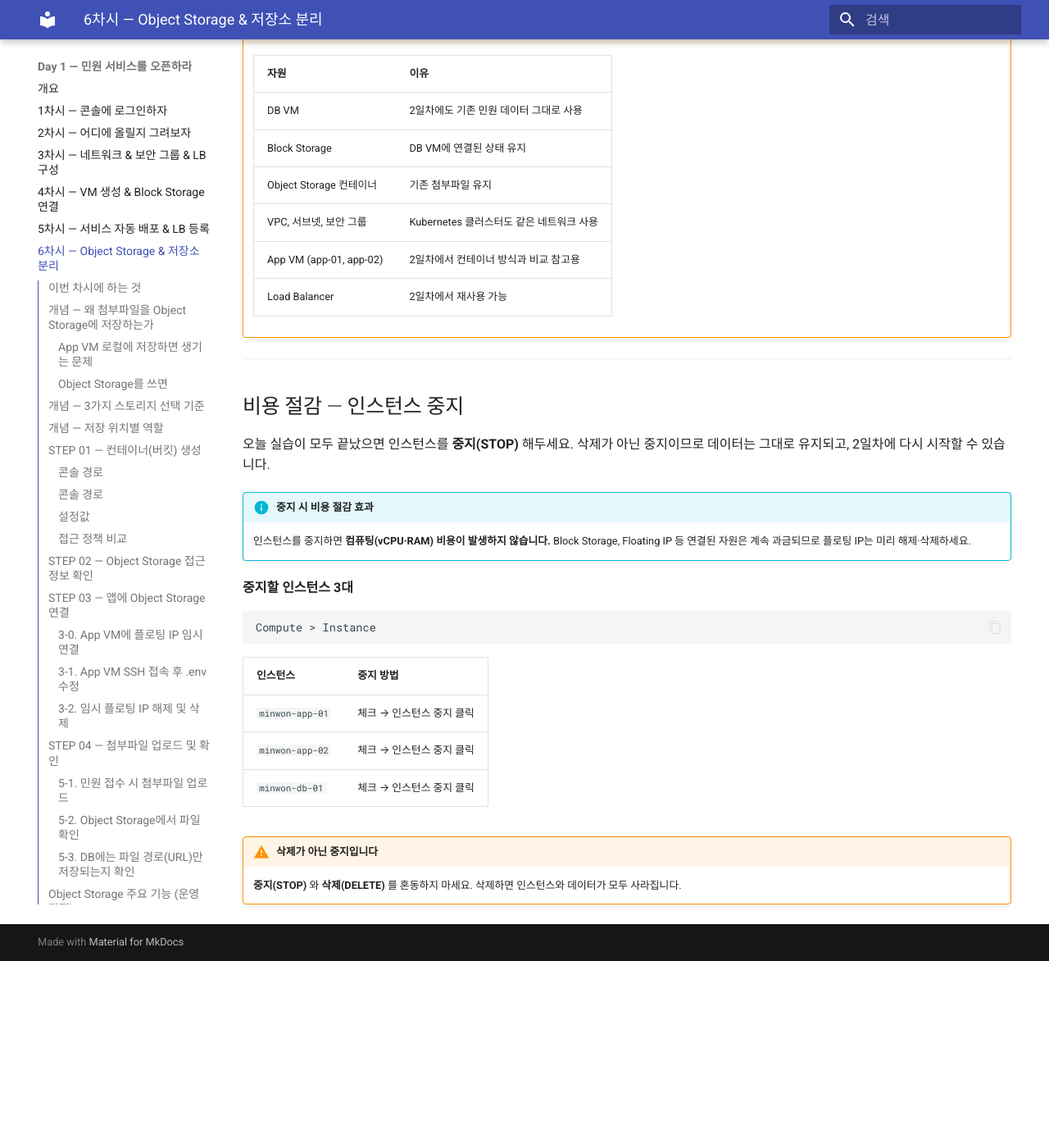
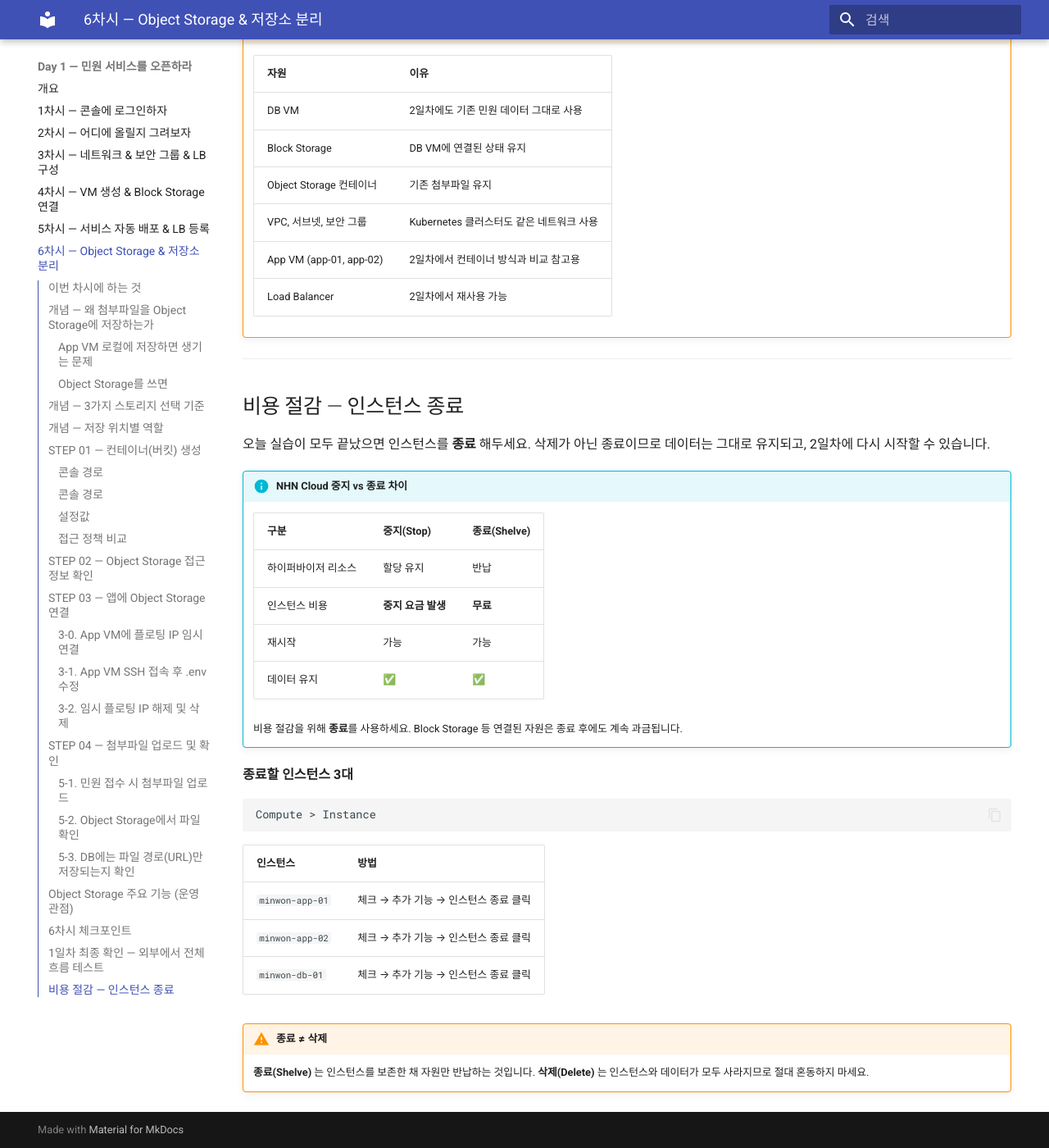
Before and after one commit to skilleat-labs/cloud-native-minwon-lab, an MkDocs documentation site: the page built from docs/day1/session6.md, in a window 1280 px wide and 1400 px high, scrolled down 9782 px. Shown: the whole window at 82% size. Built offline with MkDocs 1.6.1 and Material for MkDocs 9.7.7, drawn with Linux system fonts in a browser that asks for light colours; before the commit the page ends 10954 px from its top, so only the background shows below that.

Commit message:
docs: 인스턴스 중지 → 종료로 변경 및 중지/종료 차이 설명 추가

````diff
--- a/docs/day1/session6.md
+++ b/docs/day1/session6.md
@@ -338,27 +338,34 @@
 
 ---
 
-## 비용 절감 — 인스턴스 중지
+## 비용 절감 — 인스턴스 종료
 
-오늘 실습이 모두 끝났으면 인스턴스를 **중지(STOP)** 해두세요.
-삭제가 아닌 중지이므로 데이터는 그대로 유지되고, 2일차에 다시 시작할 수 있습니다.
+오늘 실습이 모두 끝났으면 인스턴스를 **종료** 해두세요.
+삭제가 아닌 종료이므로 데이터는 그대로 유지되고, 2일차에 다시 시작할 수 있습니다.
 
-!!! info "중지 시 비용 절감 효과"
-    인스턴스를 중지하면 **컴퓨팅(vCPU·RAM) 비용이 발생하지 않습니다.**
-    Block Storage, Floating IP 등 연결된 자원은 계속 과금되므로 플로팅 IP는 미리 해제·삭제하세요.
+!!! info "NHN Cloud 중지 vs 종료 차이"
+    | 구분 | 중지(Stop) | 종료(Shelve) |
+    |------|-----------|------------|
+    | 하이퍼바이저 리소스 | 할당 유지 | 반납 |
+    | 인스턴스 비용 | **중지 요금 발생** | **무료** |
+    | 재시작 | 가능 | 가능 |
+    | 데이터 유지 | ✅ | ✅ |
 
-**중지할 인스턴스 3대**
+    비용 절감을 위해 **종료**를 사용하세요.
+    Block Storage 등 연결된 자원은 종료 후에도 계속 과금됩니다.
+
+**종료할 인스턴스 3대**
 
 ```
 Compute > Instance
 ```
 
-| 인스턴스 | 중지 방법 |
-|---------|---------|
-| `minwon-app-01` | 체크 → 인스턴스 중지 클릭 |
-| `minwon-app-02` | 체크 → 인스턴스 중지 클릭 |
-| `minwon-db-01` | 체크 → 인스턴스 중지 클릭 |
+| 인스턴스 | 방법 |
+|---------|------|
+| `minwon-app-01` | 체크 → 추가 기능 → 인스턴스 종료 클릭 |
+| `minwon-app-02` | 체크 → 추가 기능 → 인스턴스 종료 클릭 |
+| `minwon-db-01` | 체크 → 추가 기능 → 인스턴스 종료 클릭 |
 
-!!! warning "삭제가 아닌 중지입니다"
-    **중지(STOP)** 와 **삭제(DELETE)** 를 혼동하지 마세요.
-    삭제하면 인스턴스와 데이터가 모두 사라집니다.
+!!! warning "종료 ≠ 삭제"
+    **종료(Shelve)** 는 인스턴스를 보존한 채 자원만 반납하는 것입니다.
+    **삭제(Delete)** 는 인스턴스와 데이터가 모두 사라지므로 절대 혼동하지 마세요.
````
